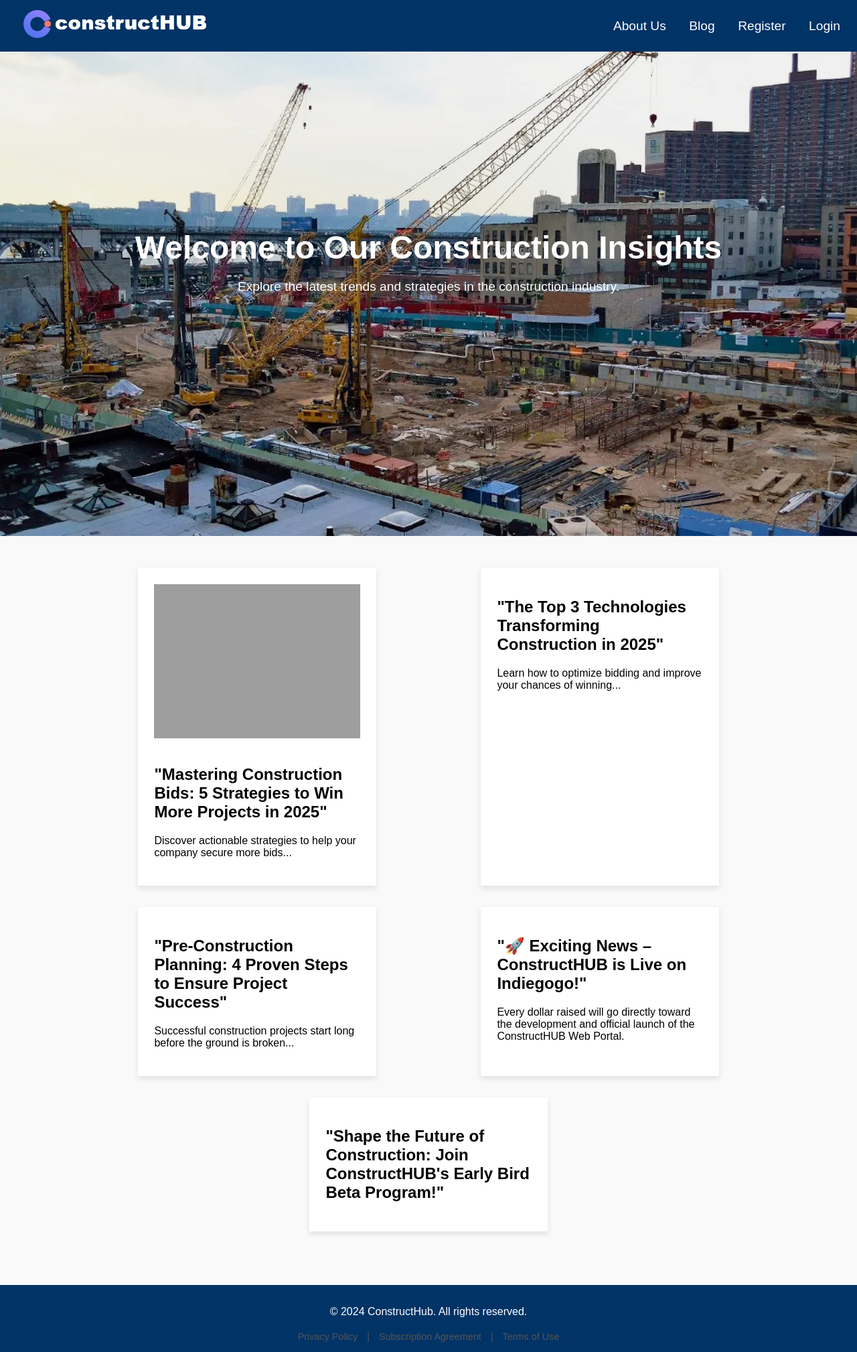
After one commit to Sasin-hnb/flask, a Flask app: page /blog in a window 1280 px wide. The commit adds this page. Shown: the whole page at 67% size. Run offline with Flask 3, Linux system fonts and the light colour scheme; grey boxes are pictures that could not be loaded.

Commit message:
eidt blog page

```diff
--- a/app.py
+++ b/app.py
@@ -108,6 +108,10 @@ def contact():
 @app.route('/networking')
 def networking():
     return render_template('Networking_Contacts.html')
+
+@app.route('/blog')
+def blog():
+    return render_template('blog_page.html')
 
 @app.route('/register', methods=['POST', 'GET'])
 def register():
--- /dev/null
+++ b/templates/blog_page.html
@@ -0,0 +1,547 @@
+
+<!DOCTYPE html>
+<html lang="en">
+<head>
+    <meta charset="UTF-8">
+    <meta name="viewport" content="width=device-width, initial-scale=1.0">
+    <title>Blog | Construction Portal</title>
+    <style>
+        body {
+            font-family: Arial, sans-serif;
+            margin: 0;
+            padding: 0;
+            background-color: #f9f9f9;
+        }
+
+        .header {
+            background-color: #003366;
+            color: white;
+            padding: 15px 20px;
+            display: flex;
+            justify-content: space-between;
+            align-items: center;
+            position: fixed;
+            top: 0;
+            width: 100%;
+            z-index: 1000;
+        }
+	.header .logo {
+            font-size: 1.5em;
+        }
+
+        .header a {
+            color: white;
+            text-decoration: none;
+            margin: 0 15px;
+            font-size: 1.2em;
+        }
+
+        .header a:hover {
+            text-decoration: underline;
+        }
+
+        /* Footer Section */
+        .footer {
+            background-color: #003366;
+            color: white;
+            text-align: center;
+            padding: 15px 20px;
+        }
+
+        /* Responsive Design */
+        @media (max-width: 768px) {
+            .hero h1 {
+                font-size: 2.5em;
+            }
+
+            .hero p {
+                font-size: 1em;
+            }
+        }
+
+	/* Footer Links Styling */
+	.footer-links {
+            text-align: center;      /* Center align the links */
+            margin-top: 20px;        /* Add spacing from the form */
+            font-size: 0.9em;        /* Slightly smaller font */
+            color: #555;             /* Subtle grey color */
+	}
+
+	.footer-links a {
+            color: #555;             /* Link color */
+            text-decoration: none;   /* Remove underline */
+            margin: 0 10px;          /* Space between links */
+	}
+
+	.footer-links a:hover {
+            text-decoration: underline; /* Add underline on hover */
+            color: #003366;            /* Highlight hover color */
+	}
+
+	/* Footer Links Styling */
+	.footer-links {
+            text-align: center;      /* Center align the links */
+            margin-top: 20px;        /* Add spacing from the form */
+            font-size: 0.9em;        /* Slightly smaller font */
+            color: #555;             /* Subtle grey color */
+	}
+
+	.footer-links a {
+            color: #555;             /* Link color */
+            text-decoration: none;   /* Remove underline */
+            margin: 0 10px;          /* Space between links */
+	}
+
+	.footer-links a:hover {
+            text-decoration: underline; /* Add underline on hover */
+            color: #003366;            /* Highlight hover color */
+	}
+
+        .header a {
+            color: white;
+            text-decoration: none;
+            margin: 0 15px;
+            font-size: 1.2em;
+        }
+
+        .header a:hover {
+            text-decoration: underline;
+        }
+
+        .hero {
+            background-image: url('static/images/blog_background_image.jpg');
+            background-size: cover;
+            background-position: center;
+            height: 100vh;
+            display: flex;
+            flex-direction: column;
+            justify-content: center;
+            align-items: center;
+            text-align: center;
+            color: white;
+            position: relative;
+        }
+
+        .hero::before {
+            content: '';
+            position: absolute;
+            top: 0;
+            left: 0;
+            right: 0;
+            bottom: 0;
+            background: rgba(0, 0, 0, 0.05);
+            z-index: 0;
+        }
+
+        .hero h1 {
+            font-size: 3em;
+            margin: 0;
+            z-index: 1;
+        }
+
+        .hero p {
+            font-size: 1.2em;
+            z-index: 1;
+        }
+
+        .hero a {
+            margin-top: 20px;
+            padding: 15px 30px;
+            background-color: #003366;
+            color: white;
+            font-size: 1.2em;
+            text-decoration: none;
+            border-radius: 5px;
+            z-index: 1;
+            transition: background-color 0.3s ease;
+        }
+
+        .hero a:hover {
+            background-color: #d0e0f5;
+            color: #003366;
+        }
+
+        .container {
+            width: 80%;
+            margin: 3rem auto;
+            display: flex;
+            justify-content: space-around;
+            flex-wrap: wrap;
+        }
+
+        .blog-box {
+            width: 30%;
+            margin-bottom: 2rem;
+            background-color: white;
+            padding: 1.5rem;
+            box-shadow: 0 4px 8px rgba(0, 0, 0, 0.1);
+            transition: transform 0.3s ease, box-shadow 0.3s ease;
+            cursor: pointer;
+        }
+
+        .blog-box:hover {
+            transform: translateY(-10px);
+            box-shadow: 0 8px 16px rgba(0, 0, 0, 0.2);
+        }
+
+        .blog-box img {
+            width: 100%;
+            height: auto;
+            margin-bottom: 1rem;
+        }
+
+        .modal {
+            display: none;
+            position: fixed;
+            z-index: 1000;
+            left: 0;
+            top: 0;
+            width: 100%;
+            height: 100%;
+            overflow: auto;
+            background-color: rgba(0, 0, 0, 0.4);
+        }
+
+        .modal-content {
+            background-color: #fff;
+            margin: 10% auto;
+            padding: 20px;
+            width: 60%;
+            border-radius: 8px;
+        }
+
+        .close {
+            color: #aaa;
+            float: right;
+            font-size: 28px;
+            font-weight: bold;
+        }
+
+        .close:hover {
+            color: black;
+            cursor: pointer;
+        }
+    </style>
+</head>
+<body>
+    <!-- Header Section -->
+    <div class="header">
+                <div class="left-nav">
+            <!-- Logo link -->
+            <a href="/">
+                <img src="static/images/constructhub-logo.png" alt="ConstructHub Logo" class="logo">
+            </a>
+        </div>
+        <nav>
+	    <a href="/About.html">About Us</a>
+	    <a href="/Blog_Page.html">Blog</a>
+	    <a href="/Register.html">Register</a>
+	    <a href="/Login.html">Login</a>
+	    <a></a>
+        </nav>
+    </div>
+
+    <!-- Hero Section -->
+    <div class="hero">
+        <h1>Welcome to Our Construction Insights</h1>
+        <p>Explore the latest trends and strategies in the construction industry.</p>
+    </div>
+
+
+
+
+
+    <div class="container">
+    <div class="blog-box" onclick="openModal('modal1')">
+        <img src="/static/images/blog1.jpg" alt="January 2025">
+        <h2>"Mastering Construction Bids: 5 Strategies to Win More Projects in 2025"</h2>
+        <p>Discover actionable strategies to help your company secure more bids...</p>
+    </div>
+
+    <div class="blog-box" onclick="openModal('modal2')">
+        <!-- <img src="/static/images/blog2.jpg" alt="January 2025"> -->
+        <h2>"The Top 3 Technologies Transforming Construction in 2025"</h2>
+        <p>Learn how to optimize bidding and improve your chances of winning...</p>
+    </div>
+
+    <div class="blog-box" onclick="openModal('modal3')">
+        <!-- <img src="/static/images/blog3.jpg" alt="January 2025"> -->
+        <h2>"Pre-Construction Planning: 4 Proven Steps to Ensure Project Success"</h2>
+        <p>Successful construction projects start long before the ground is broken...</p>
+    </div>
+
+    <!-- Modal 4 placed inside the same container -->
+    <div class="blog-box" onclick="openModal('modal4')">
+        <!-- <img src="/static/images/blog3.jpg" alt="January 2025"> -->
+        <h2>"🚀 Exciting News – ConstructHUB is Live on Indiegogo!"</h2>
+        <p>Every dollar raised will go directly toward the development and official launch of the ConstructHUB Web Portal.</p>
+    </div>
+
+    <!-- Modal 5 placed inside the same container -->
+    <div class="blog-box" onclick="openModal('modal4')">
+        <!-- <img src="/static/images/blog3.jpg" alt="January 2025"> -->
+        <h2>"Shape the Future of Construction: Join ConstructHUB's Early Bird Beta Program!"</h2>
+        <p></p>
+    </div>
+</div> <!-- Closing the container div here, after Modal 5 -->
+
+
+
+
+
+
+    <div id="modal1" class="modal">
+        <div class="modal-content">
+            <span class="close" onclick="closeModal('modal1')">&times;</span>
+            <h2>5 Key Construction Bidding Strategies to Win More Projects in 2025</h2>
+            <p>
+                In the fast-paced and competitive world of construction, winning bids can make or break a business. As we step into 2025, the landscape is more challenging than ever, with tighter budgets, rising costs, and evolving client demands. To stay ahead, contractors need to refine their bidding approach and adopt strategies that maximize their chances of success.
+            </p>
+            <h3>1. Understand the Project Inside Out</h3>
+            <p>
+                Every successful bid starts with a deep understanding of the project. Overlooking small details in the initial proposal can lead to miscalculations and lost opportunities. In 2025, clients expect precision, transparency, and thoroughness.
+            </p>
+            <p>
+                Take the time to review project documentation meticulously. This includes architectural plans, specifications, and environmental factors. Engage in conversations with clients and project managers to clarify ambiguities. By demonstrating that you understand the project’s nuances, your bid will convey confidence and expertise.
+            </p>
+            <p>
+                Consider conducting site visits whenever possible. This firsthand knowledge provides insights that may not be apparent in the paperwork, allowing you to craft a bid that aligns with the project’s real-world conditions.
+            </p>
+            <h3>Why It Matters:</h3>
+            <p>
+                Bids that reflect an intimate understanding of the project reduce the risk of errors and unexpected costs. More importantly, they position your company as a reliable partner who can foresee and mitigate challenges before they arise.
+            </p>
+            <h3>Pro Tip:</h3>
+            <p>
+                Use ConstructHub to manage and track project details, ensuring that no aspect is overlooked. Our platform streamlines bid preparation, keeping your data organized and accessible.
+            </p>
+            <p>
+                By mastering the art of project understanding, your bids will stand out in 2025. Remember – knowledge is power, and the more you know, the stronger your proposals will be.
+            </p>
+        </div>
+    </div>
+
+
+
+
+
+
+
+    <div id="modal2" class="modal">
+        <div class="modal-content">
+            <span class="close" onclick="closeModal('modal2')">&times;</span>
+            <h2>The Future of Construction Technology: 3 Trends Transforming the Industry</h2>
+            <p>
+                As technology continues to evolve, the construction industry is undergoing a digital transformation that is reshaping the way projects are planned, executed, and delivered. Embracing these emerging trends can give construction firms a significant edge in productivity, safety, and profitability.
+            </p>
+            <h3>1. AI-Driven Project Management</h3>
+            <p>
+                Artificial Intelligence (AI) is no longer a futuristic concept – it is already making waves in construction. AI-powered software can predict project timelines, optimize workflows, and foresee potential delays by analyzing vast amounts of data.
+            </p>
+            <p>
+                By utilizing AI for project management, contractors can reduce errors, improve efficiency, and make data-driven decisions that streamline operations. Expect AI to play an even larger role in cost estimation and resource allocation.
+            </p>
+            <h3>2. Drones for Site Surveys and Inspections</h3>
+            <p>
+                Drones are revolutionizing how site surveys and inspections are conducted. With the ability to capture high-resolution images and 3D models, drones enable faster, safer, and more accurate site evaluations.
+            </p>
+            <p>
+                Not only do drones reduce the need for manual inspections, but they also help identify hazards and monitor site progress in real-time. This technology is becoming indispensable for large-scale projects.
+            </p>
+            <h3>3. Building Information Modeling (BIM)</h3>
+            <p>
+                BIM technology allows construction professionals to create and manage digital representations of a building’s lifecycle. From design to execution, BIM provides real-time collaboration, ensuring that all stakeholders stay aligned.
+            </p>
+            <p>
+                With BIM, companies can minimize waste, detect clashes early, and visualize projects before the first brick is laid. This results in smarter planning and fewer costly mistakes.
+            </p>
+            <p>
+                By adopting these three transformative technologies, construction firms can stay competitive and future-proof their operations. The shift towards digitalization is accelerating – the sooner companies embrace these changes, the greater their advantage will be.
+            </p>
+        </div>
+    </div>
+
+
+
+
+
+
+
+
+    <div id="modal3" class="modal">
+        <div class="modal-content">
+            <span class="close" onclick="closeModal('modal3')">&times;</span>
+            <h2>How to Improve Pre-Construction Planning for Better Project Outcomes</h2>
+            <p>
+                Successful construction projects start long before the ground is broken. Pre-construction planning lays the foundation for smoother workflows, better resource management, and minimized risk. Inadequate planning can lead to costly delays, miscommunication, and budget overruns.
+            </p>
+            <h3>1. Set Clear Project Goals and Scope</h3>
+            <p>
+                A detailed project scope sets the tone for everything that follows. Establish clear objectives, deliverables, and milestones early in the process. Collaborate with all stakeholders to ensure alignment on project goals and expectations.
+            </p>
+            <p>
+                Break down the project into manageable phases. By having a phased plan, you can track progress and adapt to unforeseen challenges while keeping the overall project on course.
+            </p>
+            <h3>2. Assemble the Right Team Early</h3>
+            <p>
+                Engage with architects, engineers, subcontractors, and suppliers during the pre-construction phase. Their input can help refine designs, identify potential issues, and create more accurate budgets and timelines.
+            </p>
+            <p>
+                Strong communication from the start fosters collaboration and builds trust across all project teams. Having the right people involved from day one can significantly improve project outcomes.
+            </p>
+            <h3>3. Focus on Accurate Budgeting and Estimation</h3>
+            <p>
+                A realistic budget is key to avoiding financial surprises mid-project. Use historical data, cost estimation software, and feedback from industry experts to create comprehensive and accurate project estimates.
+            </p>
+            <p>
+                Factor in contingencies and buffer for unexpected costs. This foresight can prevent last-minute budget shortfalls and ensure smoother project execution.
+            </p>
+            <h3>4. Leverage Technology for Better Planning</h3>
+            <p>
+                Tools like Building Information Modeling (BIM) and project management software streamline pre-construction processes. These tools allow for real-time collaboration, improved accuracy, and detailed project visualization.
+            </p>
+            <p>
+                Platforms like ConstructHub enhance team coordination, track progress, and ensure that pre-construction planning stays organized and efficient.
+            </p>
+            <p>
+                By investing time and effort into pre-construction planning, contractors can avoid costly mistakes and set their projects up for long-term success. The more thorough the planning, the smoother the construction process will be.
+            </p>
+        </div>
+    </div>
+
+
+
+
+
+
+
+
+    <div id="modal4" class="modal">
+        <div class="modal-content">
+        <span class="close" onclick="closeModal('modal4')">&times;</span>
+        <h1>🚀 Exciting News – ConstructHUB is Live on Indiegogo!</h1>
+        <p>We’re thrilled to announce that <span class="highlight">ConstructHUB</span> – our groundbreaking platform designed to transform construction project bidding and management – has officially launched its <span class="highlight">fundraising campaign on Indiegogo!</span></p>
+
+        <h2>What is ConstructHUB?</h2>
+        <p>ConstructHUB is a digital platform created to simplify and streamline the bidding process for contractors and subcontractors. We’re building tools to:</p>
+        <ul>
+            <li>🔹 <strong>Manage Projects Efficiently</strong> – Centralized project entry, lookup, and bid tracking.</li>
+            <li>🔹 <strong>Analyze Bidding Performance</strong> – Gain insights through detailed metrics and reports.</li>
+            <li>🔹 <strong>Enhance Collaboration</strong> – A seamless space for contractors to manage bids and stay ahead of the competition.</li>
+        </ul>
+
+        <h2>Why We Need Your Support</h2>
+        <p>The construction industry is evolving, and ConstructHUB is here to lead the charge. Your contribution will help us:</p>
+        <ul>
+            <li>🔧 Complete core platform development.</li>
+            <li>📊 Build the project database and user dashboard.</li>
+            <li>🔒 Ensure data security and scalability.</li>
+        </ul>
+        <p>Every dollar raised will go directly toward the <span class="highlight">development and launch of ConstructHUB.</span></p>
+
+        <h2>How You Can Help</h2>
+        <p>We’ve set an ambitious goal of <span class="highlight">$7,200 CAD</span> to make ConstructHUB a reality. Whether you're a contractor, subcontractor, or someone passionate about supporting innovation in construction, your contribution can make a huge difference.</p>
+
+        <a href="https://igg.me/at/constructHUB/x/38344553#/" class="cta-button" target="_blank">Support the Campaign and Donate on Indiegogo!</a>
+
+        <p>We’ve created exclusive perks for backers, including early beta access, premium memberships, and opportunities to shape platform features.</p>
+
+        <h3>Other Ways to Help</h3>
+        <ul>
+            <li>🔹 <strong>Share this blog</strong> with your network.</li>
+            <li>🔹 Spread the word on social media, LinkedIn, and within construction industry groups.</li>
+            <li>🔹 <strong>Reach out</strong> – if you know contractors who could benefit from ConstructHUB, let them know about our campaign!</li>
+        </ul>
+
+        <h2>Thank You!</h2>
+        <p>Your support means the world to us and brings us one step closer to launching a platform that will revolutionize construction bidding and project management.</p>
+
+        <a href="https://igg.me/at/constructHUB/x/38344553#/" class="cta-button" target="_blank">Donate and Join the ConstructHUB Movement Today!</a>
+            </p>
+        </div>
+    </div>
+
+
+
+
+
+
+
+
+    <div id="modal5" class="modal">
+        <div class="modal-content">
+        <span class="close" onclick="closeModal('modal4')">&times;</span>
+        <h1>"Shape the Future of Construction: Join ConstructHUB's Early Bird Beta Program!"</h1>
+        <p></p>
+
+    <h2>Why Join the ConstructHUB Beta?</h2>
+    <p>The beta phase is your exclusive opportunity to be part of the foundational group shaping the ConstructHUB experience. Whether you’re a contractor, subcontractor, or industry professional, your insights will play a crucial role in refining the platform and ensuring it meets the needs of construction businesses like yours.</p>
+    <ul>
+        <li>🔹 <strong>Early Access to Revolutionary Features</strong> – Gain first access to ConstructHUB’s cutting-edge tools, including anonymous bid ranking, project lookup, and customizable dashboards.</li>
+        <li>🔹 <strong>Shape the Platform</strong> – Your feedback will directly influence the development of ConstructHUB, helping us add functionality that matters most to you.</li>
+        <li>🔹 <strong>Exclusive Beta Tester Perks</strong> – Early bird participants will receive discounted subscription pricing, priority access to premium features, and recognition as a founding member of ConstructHUB.</li>
+    </ul>
+
+    <h2>What to Expect During Beta Testing</h2>
+    <p>Beta testing is designed to be a collaborative and engaging experience:</p>
+    <ul>
+        <li>🔹 <strong>Hands-On Experience:</strong> Explore the platform’s features and provide valuable input on what works and what could be improved.</li>
+        <li>🔹 <strong>Direct Communication:</strong> Participate in regular feedback sessions and surveys to ensure your voice is heard.</li>
+        <li>🔹 <strong>Guided Support:</strong> Our team will provide resources and assistance to make the most of your beta experience.</li>
+    </ul>
+
+    <h2>How to Register</h2>
+    <p>Signing up for the ConstructHUB beta is simple and quick:</p>
+    <ol>
+        <li>Visit our website at <a href="http://construct-hub.com" class="highlight">construct-hub.com</a>.</li>
+        <li>Click on the "Join Beta Testing" button prominently displayed on our homepage.</li>
+        <li>Complete the registration form with your company details and select your division (e.g., Demolition, Masonry, Electrical).</li>
+        <li>Submit your application and await your confirmation email with further instructions.</li>
+    </ol>
+
+    <h2>Join Us in Revolutionizing the Construction Industry</h2>
+    <p>At ConstructHUB, we believe in empowering contractors and subcontractors with the tools and insights they need to succeed in an increasingly competitive industry. By joining our beta testing program, you’ll not only gain early access to a game-changing platform but also contribute to a project that’s set to redefine how the construction world operates.</p>
+
+    <p><a href="http://construct-hub.com" class="cta-button" target="_blank">Sign Up for Beta Testing Today!</a></p>
+</div>
+    </div>
+
+
+
+
+
+
+
+
+    <script>
+        function openModal(id) {
+            document.getElementById(id).style.display = 'block';
+        }
+
+        function closeModal(id) {
+            document.getElementById(id).style.display = 'none';
+        }
+    </script>
+
+
+
+
+
+
+
+
+
+
+
+<!-- Footer Section -->
+<div class="footer">
+    <p>&copy; 2024 ConstructHub. All rights reserved.</p>
+
+<div class="footer-links">
+    <a href="/Privacy_Policy.html" target="_blank">Privacy Policy</a> |
+    <a href="/subscription_agreement.html" target="_blank">Subscription Agreement</a> |
+    <a href="/terms-of-use.html" target="_blank">Terms of Use</a>
+</div>
+
+</body>
+</html>
--- a/templates/index.html
+++ b/templates/index.html
@@ -167,7 +167,8 @@
             </a>
         </div>
         <nav>
-	    <a href="About.html">About Us</a>
+	    <a href="about">About Us</a>
+            <a href="blog">Blog</a>
             <a href="register">Register</a>
             <a href="login">Login</a>
 	    <a></a>
@@ -189,7 +190,6 @@
     <a href="/Privacy_Policy.html" target="_blank">Privacy Policy</a> |
     <a href="/subscription_agreement.html" target="_blank">Subscription Agreement</a> |
     <a href="/terms-of-use.html" target="_blank">Terms of Use</a> |
-    <a href="/copyright-notice.html" target="_blank">Copyright Notice</a>
 </div>
 
 </body>
```
Also changed, not shown: templates/About.html (+10 -11 lines).
